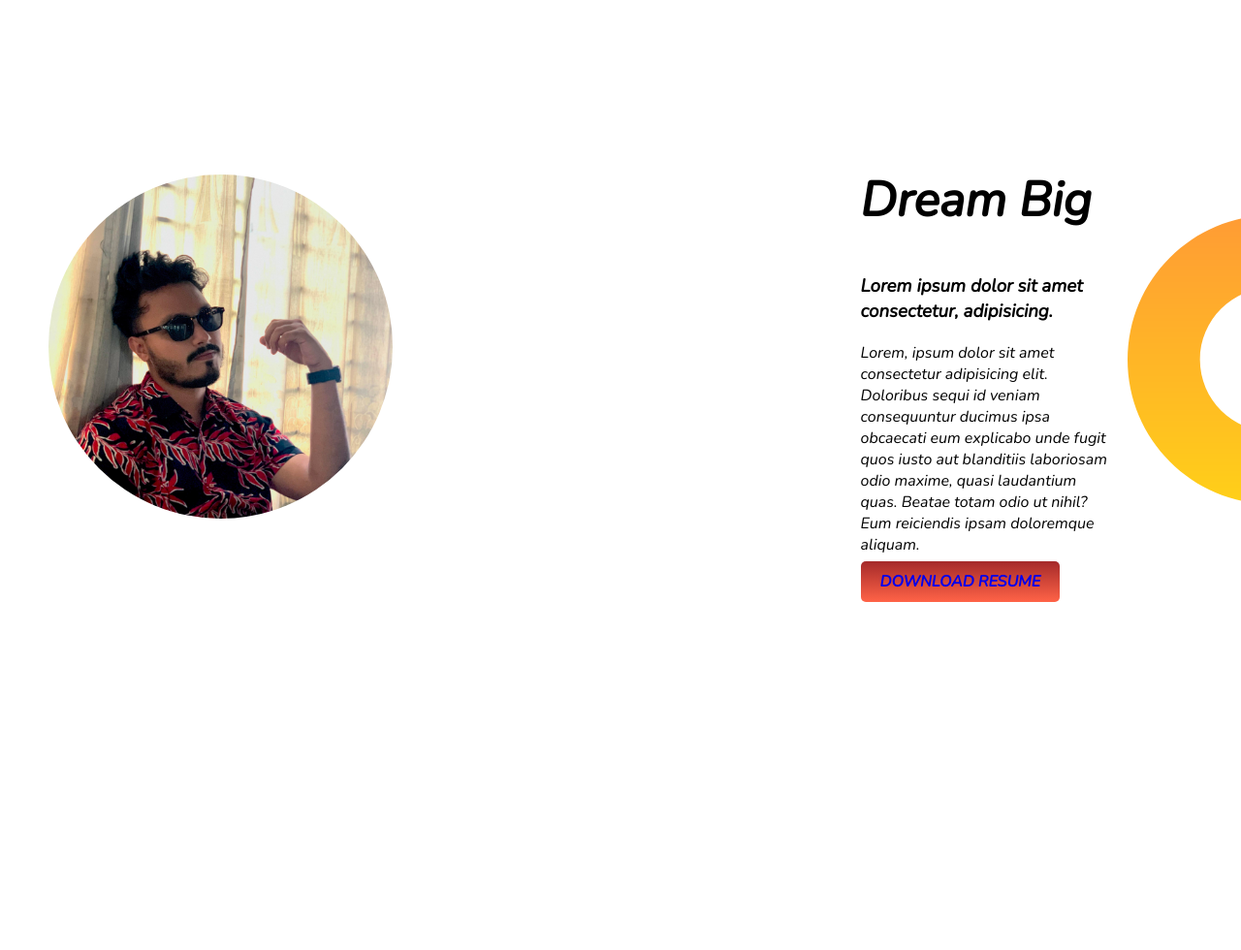
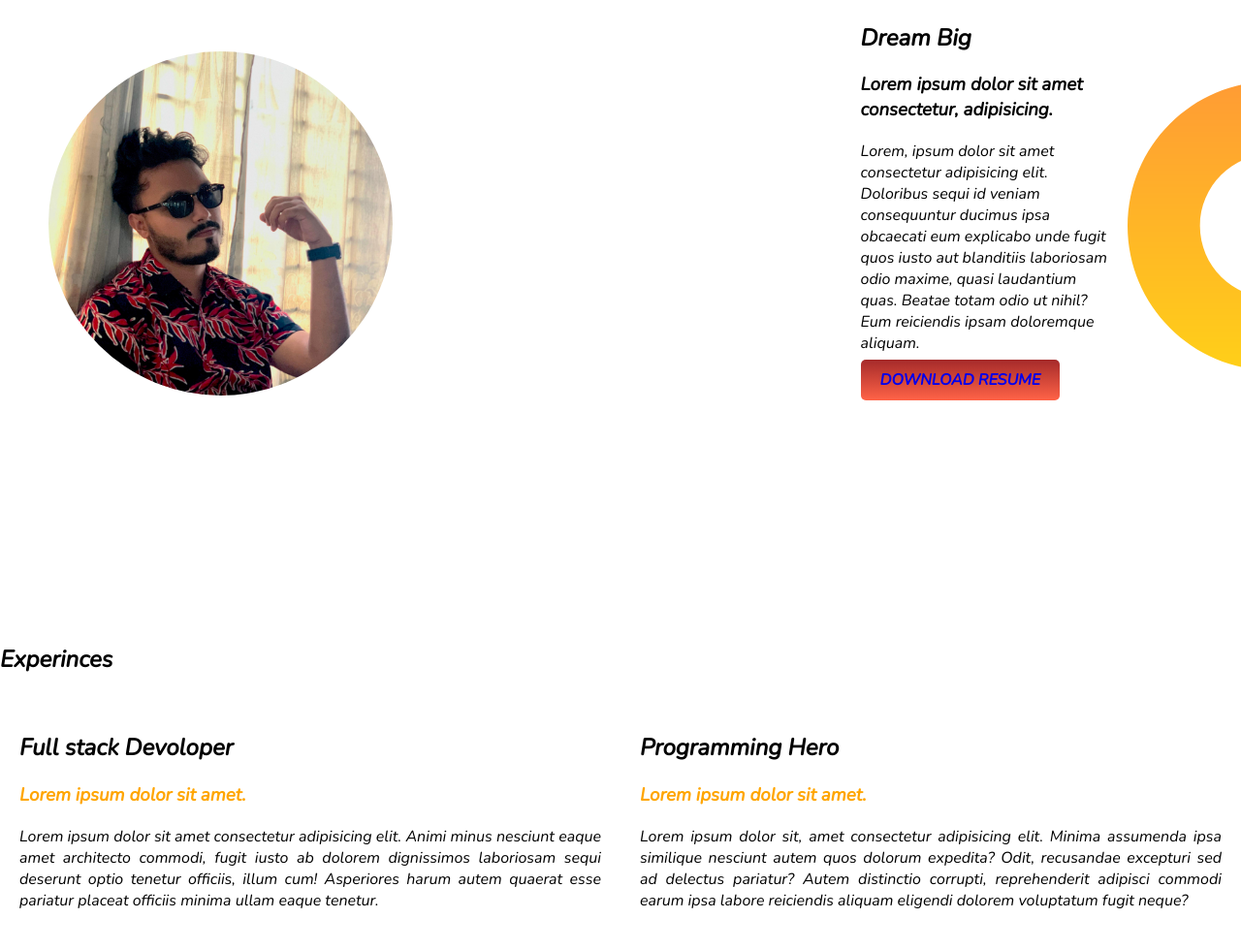
Before and after one commit to Ak-Rakib/portfolio-01, a plain HTML site: page index.html in a window 1280 px wide. Shown: the part 620-1600 px from the top of the page at 97% size. Before the commit the page ends 1431 px from the top, so only its background shows below. Drawn offline with nearby package versions, Linux system fonts and the light colour scheme.

Commit message:
experinces added

```diff
--- a/index.html
+++ b/index.html
@@ -13,9 +13,9 @@
 </head>
 
 <body>
-    <section class="bckimg">
+    <section class="bckimg flex">
         <div class="half-width">
-            <h1>Welcome To</h1>
+            <h1 class="Header">Welcome To</h1>
             <h1> <span class="orange">Rakib Hossain</span> World!</h1>
             <h3>Lorem ipsum dolor sit amet consectetur adipisicing elit.</h3>
             <p>Lorem ipsum dolor sit, amet consectetur adipisicing elit. Quibusdam consequatur deserunt, harum incidunt
@@ -29,7 +29,7 @@
         </div>
     </section>
 
-    <section class="bckimg2">
+    <section class="bckimg2 flex">
         <div class="Half-width">
             <img src="288356473_160717006459746_1014204868402709127_n.jpg" alt="">
         </div>
@@ -45,6 +45,36 @@
             <a class="hireme" href="google.com" target="_blank">DOWNLOAD RESUME</a>
         </div>
     </section>
+
+    <section class="lastone">
+        <h1>Experinces</h1>
+        <div class="flex">
+            <div class="container-flexible">
+                <h1>Full stack Devoloper</h1>
+                <h3 class="h3">Lorem ipsum dolor sit amet.</h3>
+                <p>
+                    Lorem ipsum dolor sit amet consectetur adipisicing elit. Animi minus nesciunt eaque amet architecto
+                    commodi, fugit iusto ab dolorem dignissimos laboriosam sequi deserunt optio tenetur officiis, illum
+                    cum!
+                    Asperiores harum autem quaerat esse pariatur placeat officiis minima ullam eaque tenetur.
+                </p>
+            </div>
+
+            <div class="container--flexible">
+                <h1>Programming Hero</h1>
+                <h3 class="h3">Lorem ipsum dolor sit amet.</h3>
+                <p>
+                    Lorem ipsum dolor sit, amet consectetur adipisicing elit. Minima assumenda ipsa similique nesciunt
+                    autem
+                    quos dolorum expedita? Odit, recusandae excepturi sed ad delectus pariatur? Autem distinctio
+                    corrupti,
+                    reprehenderit adipisci commodi earum ipsa labore reiciendis aliquam eligendi dolorem voluptatum
+                    fugit
+                    neque?
+                </p>
+            </div>
+        </div>
+    </section>
 </body>
 
 </html>
--- a/style.css
+++ b/style.css
@@ -3,7 +3,7 @@ body {
     margin: 0%;
 }
 
-h1 {
+.Header {
     font-size: 50px;
 }
 
@@ -20,14 +20,14 @@ h1 {
     position: relative;
 }
 
-section {
+.flex {
     display: flex;
     margin-bottom: 200px;
 }
 
 .half-width {
     width: 50%;
-    padding-left: 5%;
+    padding-left: 10%;
 }
 
 .hireme {
@@ -53,3 +53,26 @@ section {
     width: 50%;
     padding-right: 10%;
 }
+
+
+.container-flexible {
+    width: 50%;
+    padding-left: 10px;
+    background-color: white;
+    padding: 20px;
+    border-radius: 4px;
+    text-align: justify;
+}
+
+.container--flexible {
+    width: 50%;
+    padding-right: 10px;
+    background-color: white;
+    padding: 20px;
+    border-radius: 4px;
+    text-align: justify;
+}
+
+.h3 {
+    color: orange;
+}
```
